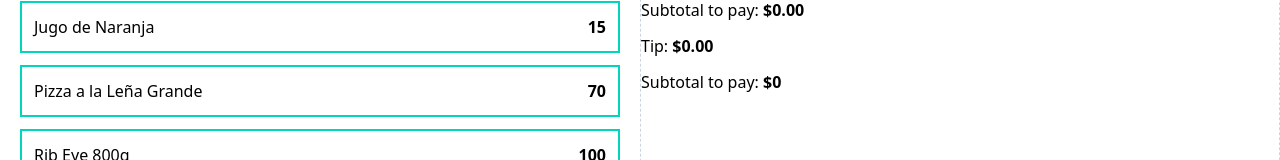
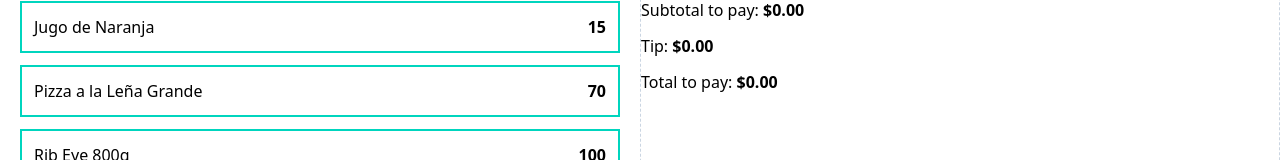
Before and after one commit to DevilRed/tip_calculator, a React (Vite) app: page / in a window 1280 px wide. Shown: the part 515-675 px from the top of the page. Built offline with nearby package versions, Linux system fonts and the light colour scheme.

Commit message:
calculate total to pay

```diff
--- a/src/components/OrderTotals.tsx
+++ b/src/components/OrderTotals.tsx
@@ -10,7 +10,9 @@ type OrderTotalsProps = {
 export const OrderTotals = ({order, tip}: OrderTotalsProps) => {
 	const subtotalAmount = useMemo(() => order.reduce((total, item) => total + (item.quantity * item.price), 0), [order])
 	const tipAmount = useMemo(() => subtotalAmount * tip, [tip, subtotalAmount])
+	const totalAmount = useMemo(() => subtotalAmount + tipAmount, [tipAmount, subtotalAmount])
 	return (
+
 		<>
 			<div className="space-y-3">
 				<h2 className="font-black text-2xl">Totals and Tip</h2>
@@ -20,8 +22,8 @@ export const OrderTotals = ({order, tip}: OrderTotalsProps) => {
 				<p>Tip: {' '}
 					<span className="font-bold">{formatCurrency(tipAmount)}</span>
 				</p>
-				<p>Subtotal to pay: {' '}
-					<span className="font-bold">$0</span>
+				<p>Total to pay: {' '}
+					<span className="font-bold">{ formatCurrency(totalAmount)}</span>
 				</p>
 			</div>
 		</>
```
